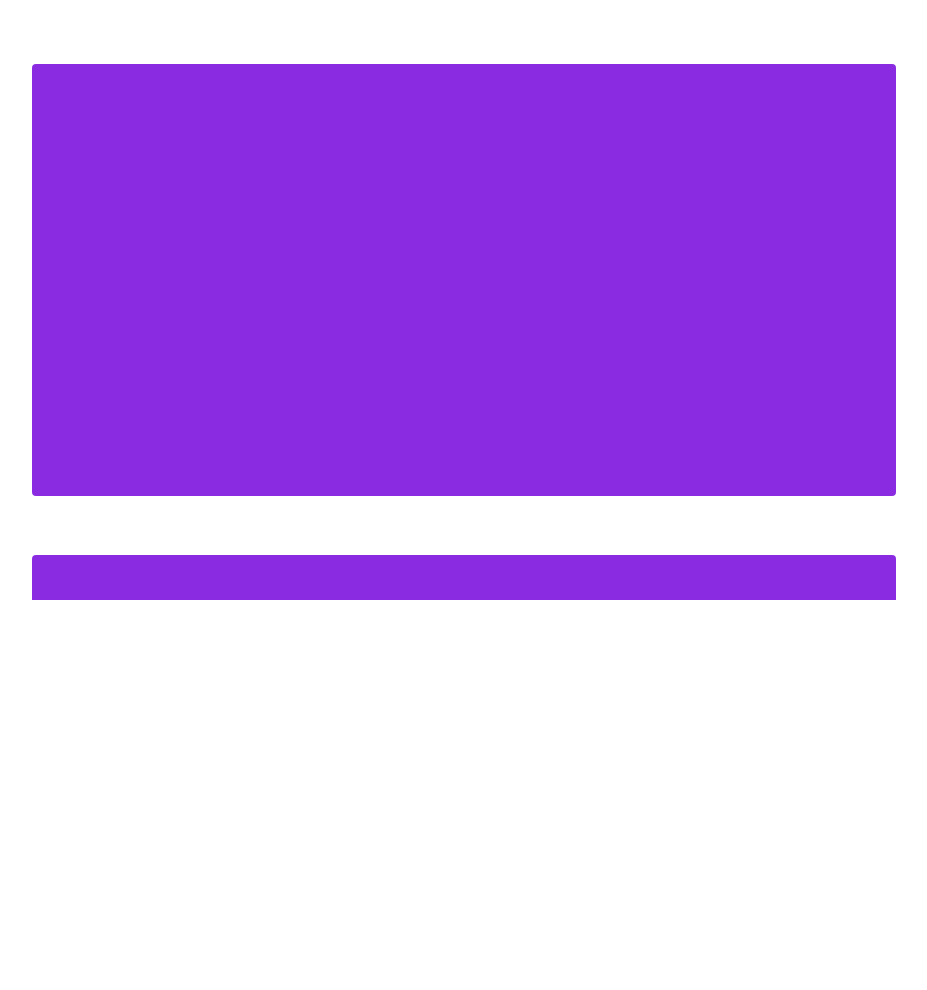
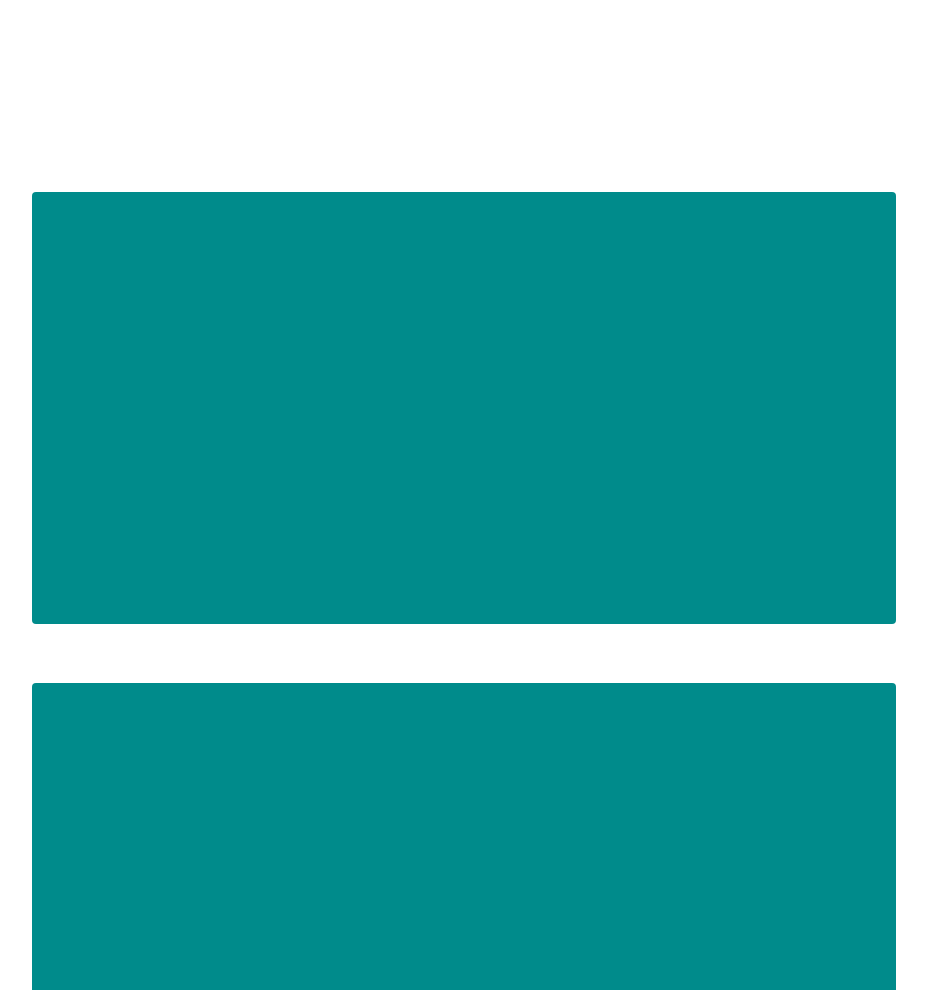
Before and after one commit to dykily/webdemo, a plain HTML site: page demo/animate/index.html in a window 1280 px wide. Shown: the top 990 px of the page, without its empty margins (176-1103 px from the left). Before the commit the page ends 800 px from the top, so only its background shows below. Drawn offline with Linux system fonts and the light colour scheme.

Commit message:
animate-css

```diff
--- a/demo/animate/index.html
+++ b/demo/animate/index.html
@@ -10,12 +10,11 @@
         const width = oHtml.clientWidth;
         // 320px的屏幕基准像素为12px
         oHtml.style.fontSize = 12 * (width / 320) + "px";
-        oHtml.style.height = window.screen.height + "px";
+        // oHtml.style.height = window.screen.clientHeight + "px";
 
     </script>
     <style>
         body{
-            height: 100%;
             box-sizing: border-box;
             margin: 0;
             padding: 0;
@@ -23,16 +22,16 @@
         .list{
             text-align: center;
             width: 100%;
-            height: 100%;
+            /* height: 100%; */
             overflow: hidden;
-            padding-top: 5%;
+            padding-top: 15%;
             box-sizing: border-box;
         }
         .list .item{
             width: 18rem;
             height: 9rem;
             border-radius: 4px;
-            background: blueviolet;
+            background:darkcyan;
             margin-bottom: 1rem;
             display: inline-block;
             transition: all .2s cubic-bezier(0, .64, .28, .96);
@@ -90,7 +89,7 @@
                 }
             }
             item.style.width = "22rem";
-            item.style.height = "90%";
+            item.style.height = "40rem";
             back.style.display = "inline-block";
         })
     }
```
